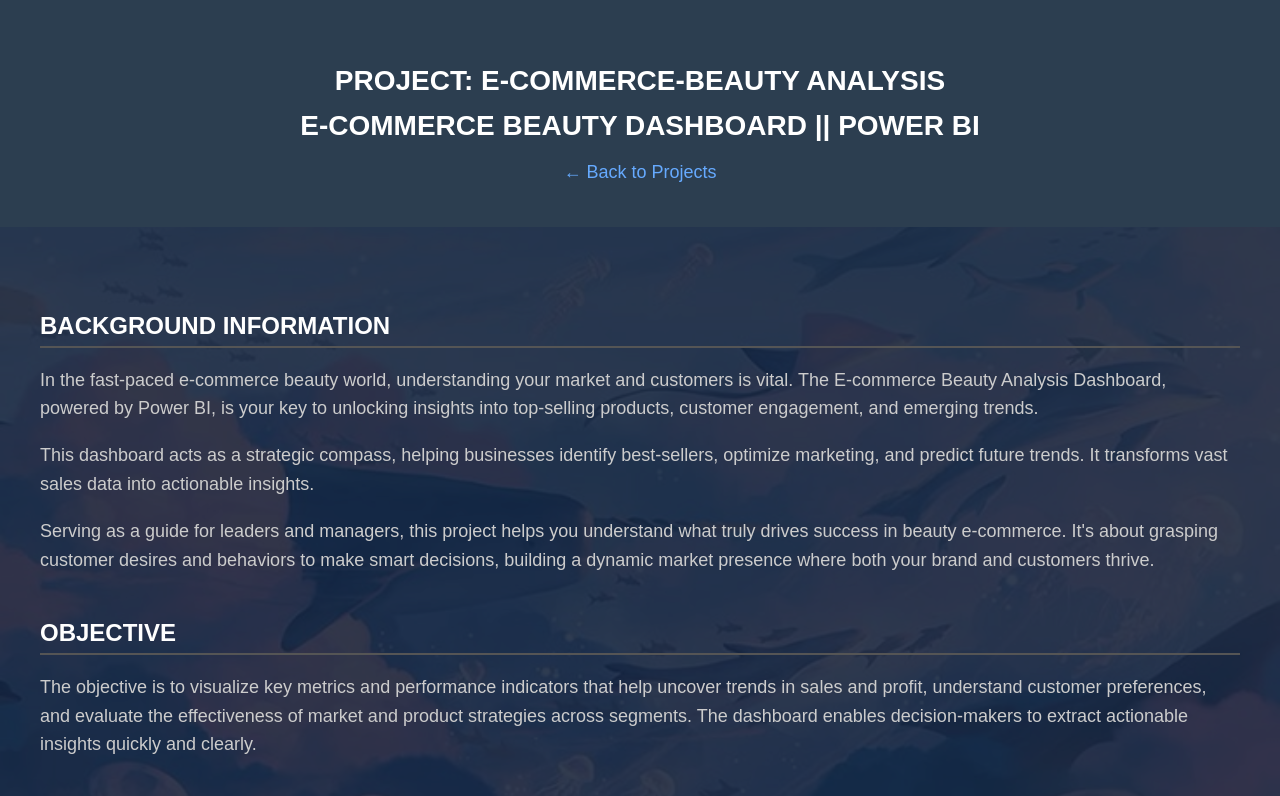
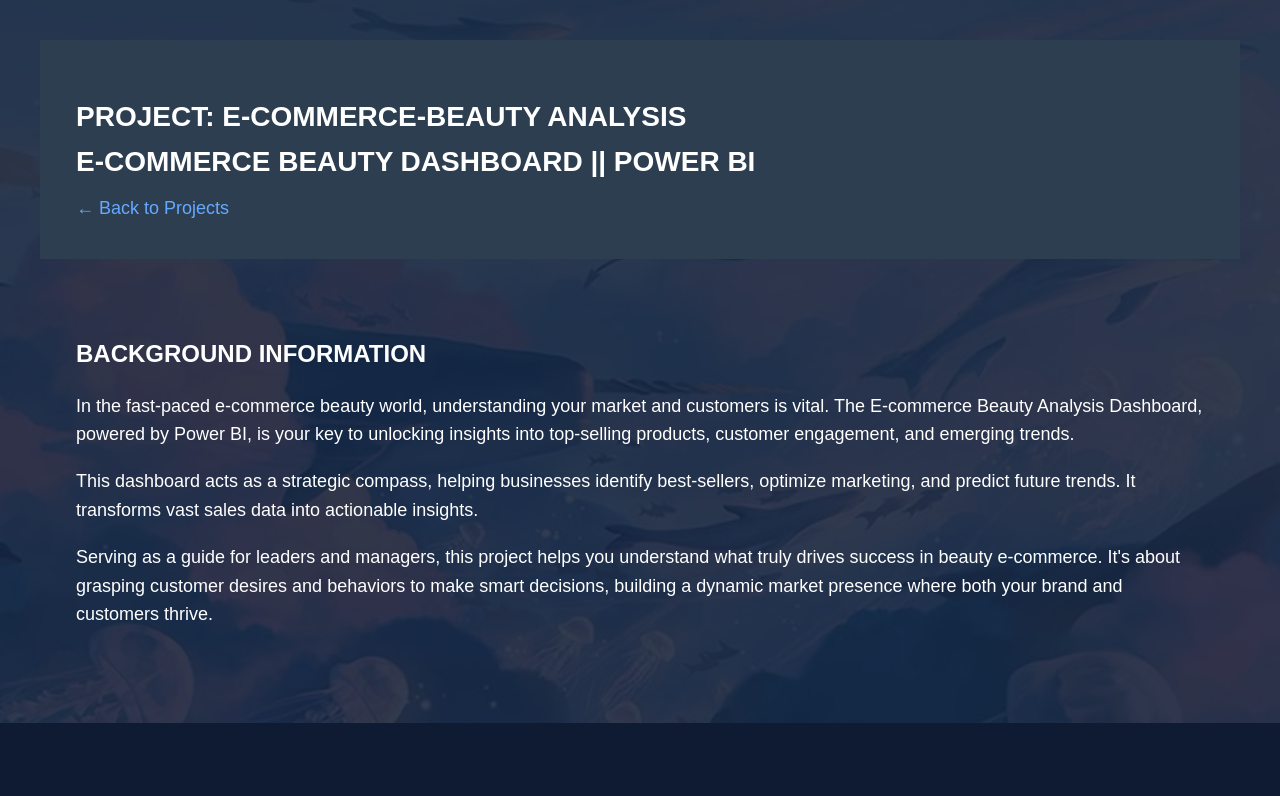
Before and after one commit to ngocnguyen49/ngocnguyen49.github.io, a plain HTML site: page ecommerce_beauty.html in a window 1280 px wide. Shown: the top 796 px of the page. Drawn offline with Linux system fonts and the light colour scheme; files whose address does not match are found by name.

Commit message:
Update ecommerce_beauty.html overlay ver2

```diff
--- a/ecommerce_beauty.html
+++ b/ecommerce_beauty.html
@@ -6,51 +6,61 @@
   <link rel="stylesheet" href="css/style.css" />
   <style>
     html, body {
-      height: 100%;
       margin: 0;
       padding: 0;
+      font-family: Arial, sans-serif;
+      font-size: 18px;
+      line-height: 1.6;
     }
 
-    body {
-      font-size: 18px;
-      font-family: Arial, sans-serif;
-      line-height: 1.6;
+    /* Top section with background and overlay */
+    .hero-section {
       background: url('assets/themes1.jpg') no-repeat center center fixed;
       background-size: cover;
+      position: relative;
       color: white;
-      position: relative;
+      padding: 40px;
     }
 
-    /* Overlay effect */
-    body::before {
+    .hero-section::before {
       content: "";
-      position: fixed;
-      top: 0;
-      left: 0;
+      position: absolute;
+      top: 0; left: 0;
+      width: 100%;
       height: 100%;
-      width: 100%;
-      background-color: rgba(15, 27, 51, 0.85); /* Dark blue with transparency */
+      background-color: rgba(15, 27, 51, 0.85); /* overlay */
       z-index: 0;
     }
 
-    /* Ensure all content stays above overlay */
-    body * {
+    .hero-section * {
       position: relative;
       z-index: 1;
     }
 
-    header {
-      padding: 40px;
+    .hero-section header {
+      text-align: left;
     }
 
-    header h1 {
+    .hero-section h1 {
       font-size: 28px;
       font-weight: bold;
       margin-bottom: 10px;
       color: white;
     }
 
+    .hero-section a {
+      color: #66aaff;
+      text-decoration: none;
+    }
+
+    .hero-section a:hover {
+      text-decoration: underline;
+    }
+
+    /* Main content after the overlay */
     main {
+      background-color: #0f1b33;
+      color: white;
       padding: 40px;
     }
 
@@ -96,8 +106,9 @@
     }
 
     footer {
+      background-color: #0f1b33;
       text-align: left;
-      margin-top: 60px;
+      margin-top: 0;
       font-size: 14px;
       color: #ccc;
       padding: 40px;
@@ -113,18 +124,23 @@
     }
   </style>
 </head>
-<body class="project-page">
+<body>
+
+  <div class="hero-section">
     <header>
       <h1>PROJECT: E-COMMERCE-BEAUTY ANALYSIS<br>E-COMMERCE BEAUTY DASHBOARD || POWER BI</h1>
       <a href="powerbi.html">&larr; Back to Projects</a>
     </header>
 
-  <main>
+    <section>
       <h2>BACKGROUND INFORMATION</h2>
       <p>In the fast-paced e-commerce beauty world, understanding your market and customers is vital. The E-commerce Beauty Analysis Dashboard, powered by Power BI, is your key to unlocking insights into top-selling products, customer engagement, and emerging trends.</p>
       <p>This dashboard acts as a strategic compass, helping businesses identify best-sellers, optimize marketing, and predict future trends. It transforms vast sales data into actionable insights.</p>
       <p>Serving as a guide for leaders and managers, this project helps you understand what truly drives success in beauty e-commerce. It's about grasping customer desires and behaviors to make smart decisions, building a dynamic market presence where both your brand and customers thrive.</p>
+    </section>
+  </div>
 
+  <main>
     <h2>OBJECTIVE</h2>
     <p>The objective is to visualize key metrics and performance indicators that help uncover trends in sales and profit, understand customer preferences, and evaluate the effectiveness of market and product strategies across segments. The dashboard enables decision-makers to extract actionable insights quickly and clearly.</p>
 
```
Lines whose indentation alone changed are shown as unchanged.
